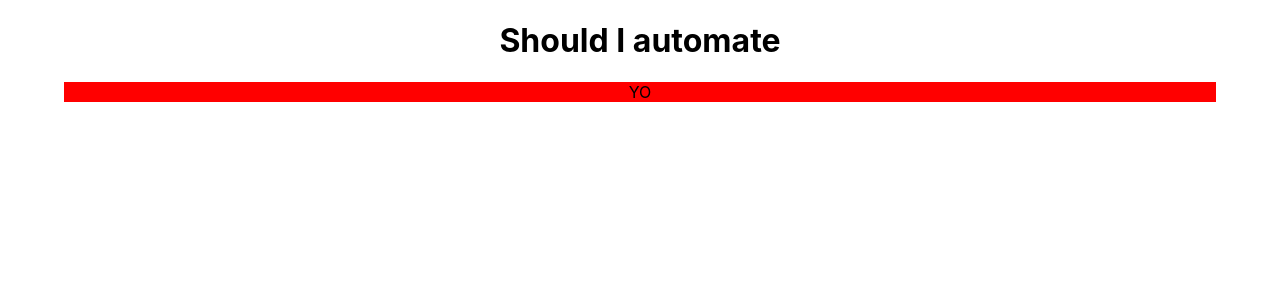
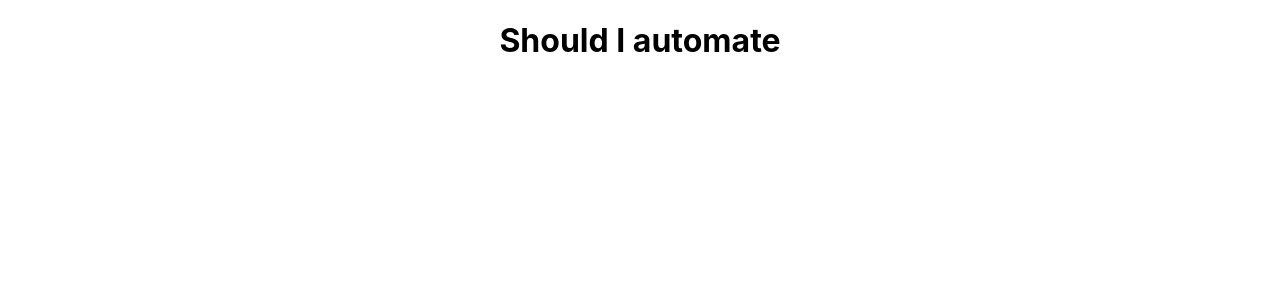
Before and after one commit to aedificatorum/shouldiautomateit, a React (Create React App) app: page / in a window 1280 px wide. Shown: the top 300 px of the page. Built offline with nearby package versions, Linux system fonts and the light colour scheme.

Commit message:
fix remove test

```diff
--- a/src/App.js
+++ b/src/App.js
@@ -8,7 +8,7 @@ class App extends Component {
     return (
       <div className="App">
      <h1>Should I automate</h1>
-     <div className="container">YO</div>
+     <div className="container"></div>
       </div>
 
 
```
